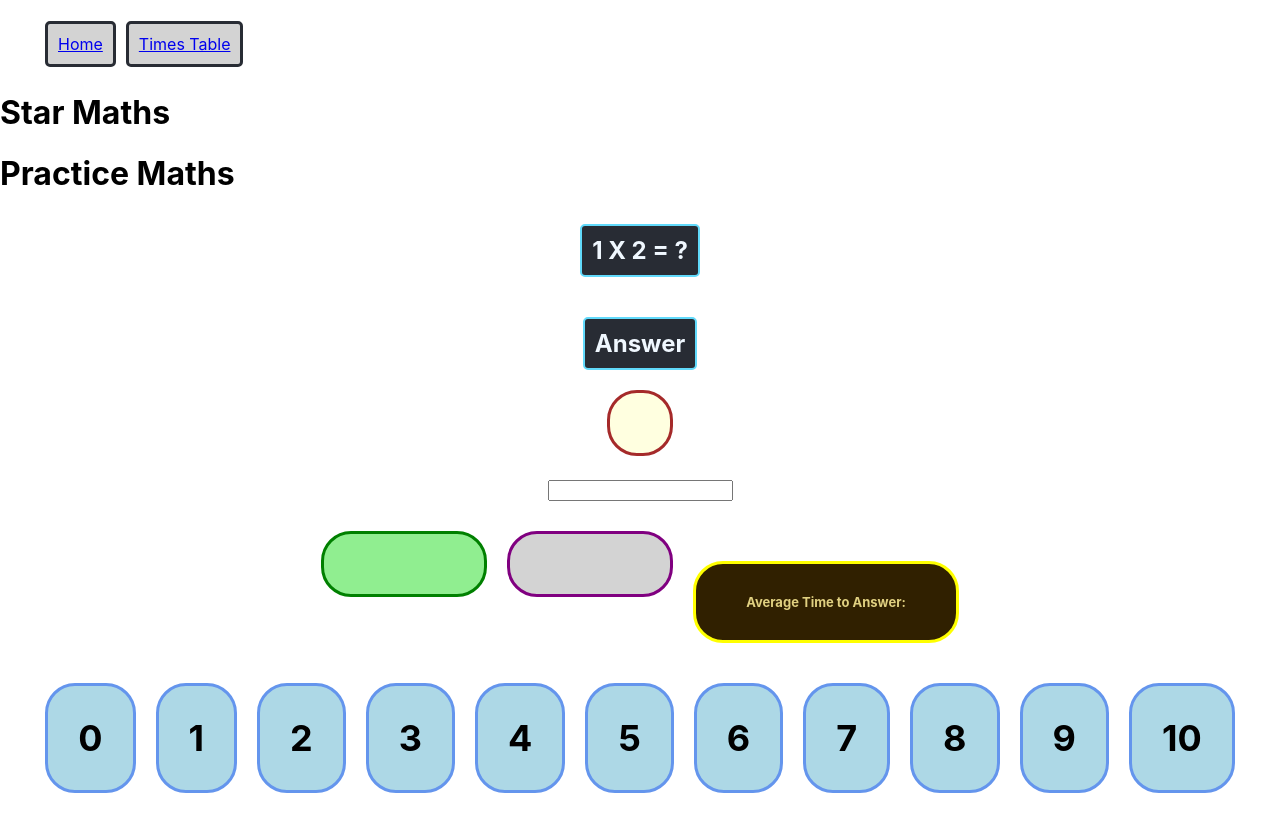
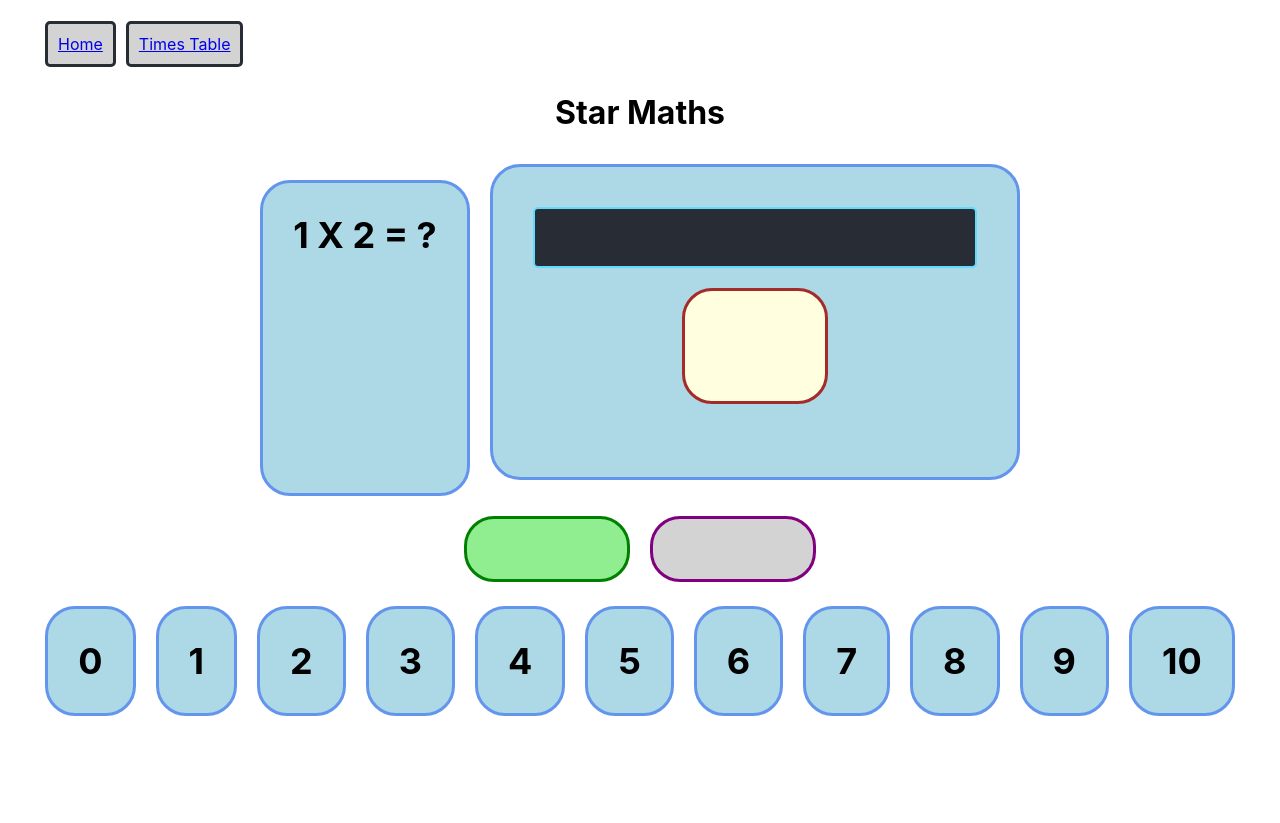
Before and after one commit to gogbuehi/star-words-v2, a React (Create React App) app: page /timestable in a window 1280 px wide. After the commit the page ends 800 px from the top, so only its background shows below. Built offline with nearby package versions, Linux system fonts and the light colour scheme.

Commit message:
Cleaning up the look and feel of things

```diff
--- a/src/Maths.tsx
+++ b/src/Maths.tsx
@@ -1,10 +1,14 @@
 import PracticeMaths from "./app-main/PracticeMaths";
+import {CenterContent} from "./app-main/TrickyWords";
 
 function Maths() {
   return (
     <div className="App">
       <header className="App-header">
-        <h1>Star Maths</h1>
+        <CenterContent>
+          <h1>Star Maths</h1>
+        </CenterContent>
+
       </header>
       <div>
         <PracticeMaths />
--- /dev/null
+++ b/src/TimesTable.tsx
@@ -0,0 +1,51 @@
+import {CenterContent} from "./app-main/TrickyWords";
+import styled from "styled-components";
+
+export const TimesTable = () => {
+  const TABLE_SIZE = 12;
+  return (<CenterContent>
+    {generateTimesTable(TABLE_SIZE)}
+  </CenterContent>)
+
+
+}
+
+const generateTimesTable = (size: number) => {
+  const tableRows = [];
+  for(let i = 1; i < size+1; i++) {
+    tableRows.push(generateTimesRow(size, i));
+  }
+  return (<TableA>
+    {tableRows}
+  </TableA>)
+}
+
+const generateTimesRow = (size: number, multiplier: number) => {
+  const tableCell = [];
+
+  for(let i = 1; i < (size+1); i++) {
+    tableCell.push(generateTimesCell(multiplier, i) );
+  }
+  return (<tr key={`row-${multiplier}`}>{tableCell}</tr>);
+}
+
+const generateTimesCell = (multiplier: number, i: number) => {
+  const CellToUse = ((multiplier%2) + (i%2))%2 ? CellA : CellB;
+  return (<CellToUse key={`${multiplier}-${i}`}>
+    {multiplier*i}
+  </CellToUse>);
+}
+
+const TableA = styled.table`
+  margin-left: 50px;
+  margin-right: 50px;
+`;
+const CellA = styled.td`
+  padding: 5px;
+  text-align: center;
+`;
+
+const CellB = styled(CellA)`
+  background-color: black;
+  color: white;
+`;
--- a/src/app-main/HomePage.tsx
+++ b/src/app-main/HomePage.tsx
@@ -1,3 +1,8 @@
+import {TimesTable} from "../TimesTable";
+
 export const HomePage = () => {
-  return (<div><h1>Home Page</h1></div>)
+  return (<div>
+    <h1>Home Page</h1>
+    <TimesTable />
+  </div>)
 };
--- a/src/app-main/Layout.tsx
+++ b/src/app-main/Layout.tsx
@@ -26,7 +26,7 @@ const Layout = () => {
 export default Layout;
 
 const TopMenuItem = styled.li`
-  display: inline-block;
+  display: inline-flex;
   padding: 10px;
   border: solid 3px #282c34;
   border-radius: 5px;
--- a/src/app-main/PracticeMaths.tsx
+++ b/src/app-main/PracticeMaths.tsx
@@ -41,17 +41,11 @@ const PracticeMaths = () => {
     setTextToMatch(`${actual1stNumber * actual2ndNumber}`);
     setAnswerText('');
   }
-  return <div>
-    <h1>Practice Maths</h1>
-
+  return <CenterContent>
     <CenterContent>
-      <TextBox>{firstNumber} X {secondNumber} = ?</TextBox>
-    </CenterContent>
-    <CenterContent>
-      <TextBox>
-        Answer
-      </TextBox>
-      <TypingInput
+      <TopNumberBox>{firstNumber} X {secondNumber} = ?</TopNumberBox>
+      <TopNumberBox>
+        <TypingInput
         borderColor={isCorrect ? 'green' : 'red'}
         textToMatch={textToMatch}
         answerText={answerText}
@@ -68,15 +62,15 @@ const PracticeMaths = () => {
             setIsCorrect(false);
           }
         }
-      }
-      />
+        }
+      /></TopNumberBox>
     </CenterContent>
     <CenterContent>
       <RightStatsBox>
         {starDisplay(rightCount)}
       </RightStatsBox>
       <AttemptedStatsBox>{starDisplay(attemptedCount)}</AttemptedStatsBox>
-      <StatsBox>Average Time to Answer: </StatsBox>
+      {/*<StatsBox>Average Time to Answer: </StatsBox>*/}
     </CenterContent>
     <CenterContent>
       {[0, 1, 2, 3, 4, 5, 6, 7, 8, 9, 10].map((num, index) => {
@@ -93,7 +87,7 @@ const PracticeMaths = () => {
         >{num}</NumBox>)
       })}
     </CenterContent>
-  </div>
+  </CenterContent>
 }
 
 export default PracticeMaths;
@@ -114,8 +108,12 @@ const randomInteger = (maxNumber: number): number => {
 const NumberBox = styled(WordBox)`
   border-color: cornflowerblue;
   background-color: lightblue;
-  display: inline-block;
+  display: inline-flex;
   color: black;
+`;
+
+const TopNumberBox = styled(NumberBox)`
+  height: 250px;
 `;
 
 const SelectedNumberBox = styled(NumberBox)`
--- a/src/app-main/TrickyWords.tsx
+++ b/src/app-main/TrickyWords.tsx
@@ -44,9 +44,10 @@ const TrickyWords = () => {
     </div>
   </div>
 }
-export const CenterContent = styled.h2`
+export const CenterContent = styled.div`
   text-align: center;
   width: available;
+  vertical-align: center;
 
 `;
 export const TextBox = styled.div`
@@ -59,7 +60,7 @@ export const TextBox = styled.div`
   vertical-align: center;
   color: aliceblue;
   background-color: #282c34;
-  display: inline-block;
+  display: inline-flex;
 `;
 export const WordBox = styled.div`
   border: solid 3px yellow;
@@ -73,7 +74,7 @@ export const WordBox = styled.div`
   font-weight: bold;
   font-size: 36px;
   width: fit-content;
-  display: inline-block;
+  display: inline-flex;
 `;
 
 const WordBoxRound2 = styled(WordBox)`
@@ -110,7 +111,7 @@ const TrickyWordBox = styled.div`
   font-weight: bold;
   font-size: x-large;
   width: fit-content;
-  display: inline-block;
+  display: inline-flex;
 `;
 
 const WORD_LIST = [
--- a/src/app-main/components/TypingInput.tsx
+++ b/src/app-main/components/TypingInput.tsx
@@ -1,5 +1,5 @@
 import {useState} from "react";
-import {WordBox} from "../TrickyWords";
+import {CenterContent, WordBox} from "../TrickyWords";
 import styled from "styled-components";
 
 type CallbackFunction = (a: string) => void;
@@ -22,10 +22,8 @@ function TypingInput(propsReceived: TypingInputProps) {
     if (boxToUse === 'green' || answerText === '') BoxToUse = NeutralBox;
     else BoxToUse = IncorrectBox;
   } else BoxToUse = CorrectBox;
-  return <div>
-    <BoxToUse>{answerText}</BoxToUse>
-    <br />
-    <input type={'text'} value={typedText}
+  return <CenterContent>
+    <EInput type={'text'} value={typedText}
            onChange={()=>{}}
     onKeyDown={({key, keyCode}) => {
       if(key.length === 1) {
@@ -55,7 +53,9 @@ function TypingInput(propsReceived: TypingInputProps) {
 
     }}
     />
-  </div>
+    <br />
+    <BoxToUse>{answerText}</BoxToUse>
+  </CenterContent>
 }
 
 export default TypingInput;
@@ -63,12 +63,38 @@ export default TypingInput;
 const CorrectBox = styled(WordBox)`
   border-color: green;
   background-color: lightgreen;
+  height: 50px;
+  width: 80px;
+  text-align: center;
+  display: inline-block;
 `;
 const IncorrectBox = styled(WordBox)`
   border-color: red;
   background-color: lightsalmon;
+  height: 50px;
+  width: 80px;
+  text-align: center;
+  display: inline-block;
 `;
 const NeutralBox = styled(WordBox)`
   border-color: brown;
   background-color: lightyellow;
+  height: 50px;
+  width: 80px;
+  text-align: center;
+  display: inline-block;
 `;
+
+const EInput = styled.input`
+  border: solid 2px #61dafb;
+  border-radius: 5px;
+  padding: 10px;
+  margin: 10px;
+  width: fit-content;
+  text-align: center;
+  vertical-align: center;
+  color: aliceblue;
+  font-size: 24pt;
+  background-color: #282c34;
+  display: inline-flex;
+`;
```
